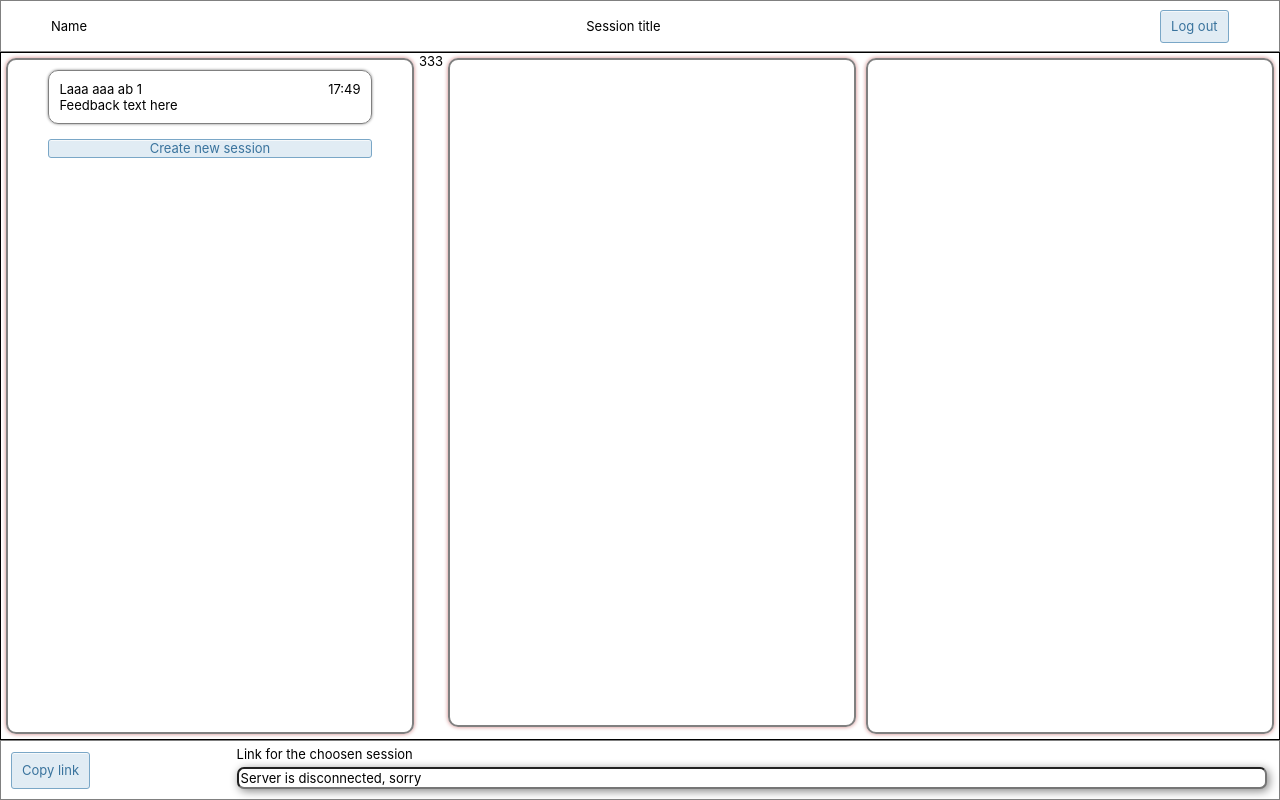
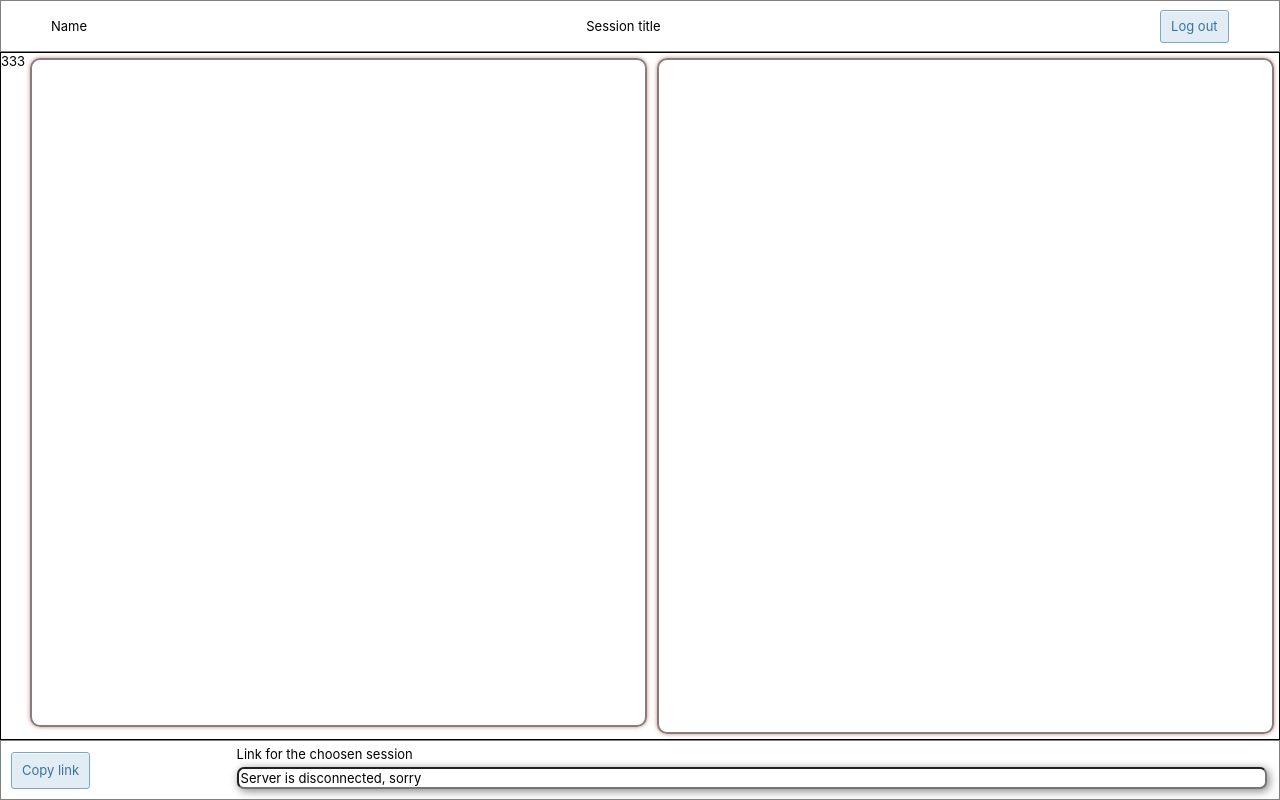
Before and after one commit to InnoSWP/AnonymousFeedback, a website: page dashboard.html in a window 1280 px wide. Drawn offline with Linux system fonts and the light colour scheme; no server answers.

Commit message:
fix some styles, structure, comments

```diff
--- a/dashboard.html
+++ b/dashboard.html
@@ -16,8 +16,8 @@
         <button id="logout-button" onclick="location.href = '/';">Log out</button>
     </header>
     <main>
-        <div class="main-block" id="session-list">
-            <div class="session">
+        <!-- <div id="session-list">
+            <div id="1" class="session">
                 <div class="session-header">
                     <span class="session-title">Laaa aaa ab 1</span>
                     <span class="session-time">17:49</span>
@@ -28,7 +28,7 @@
             </div>
 
             <button id="new-session-button">Create new session</button>
-        </div>
+        </div> -->
         <div id="feedback-list" class="my_scroll_div">
 
         </div>
```
